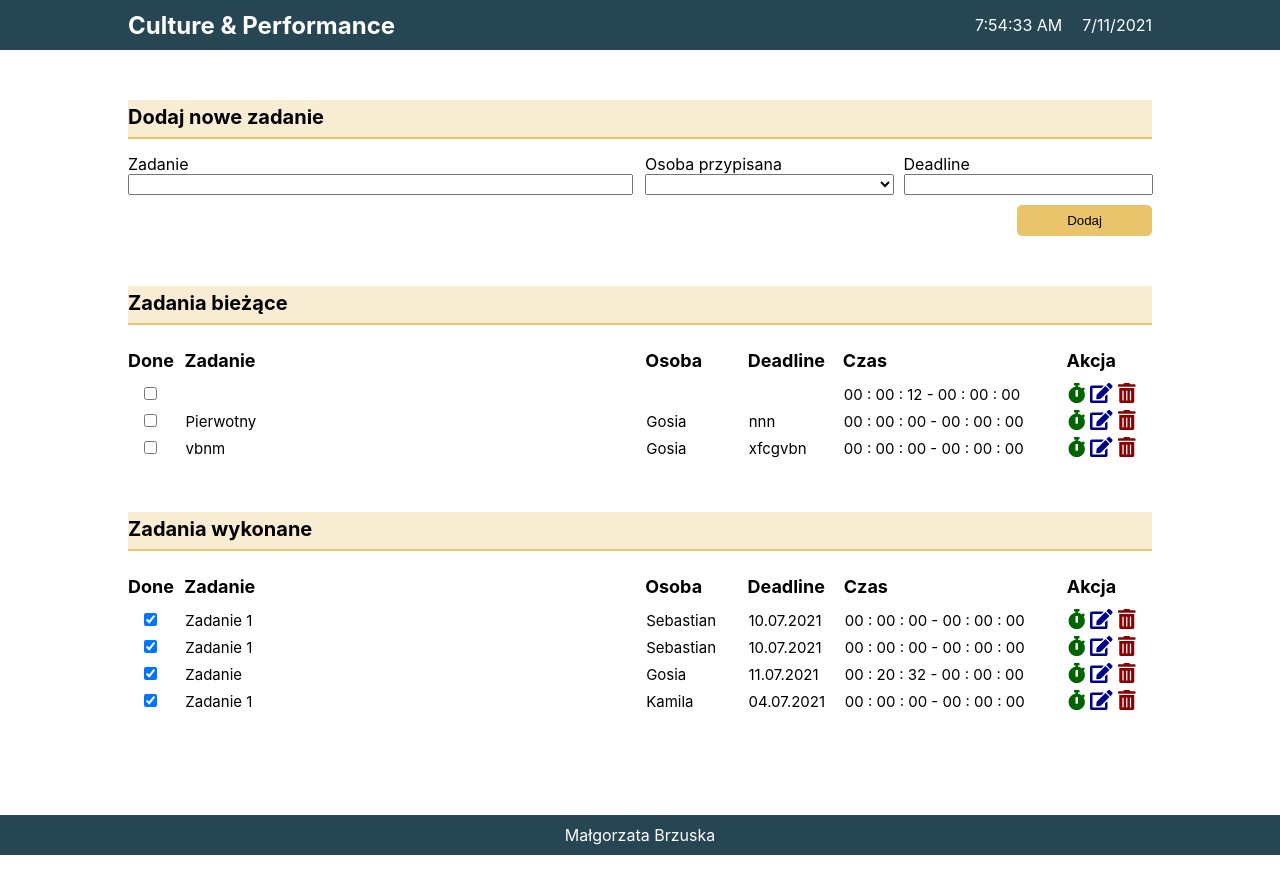
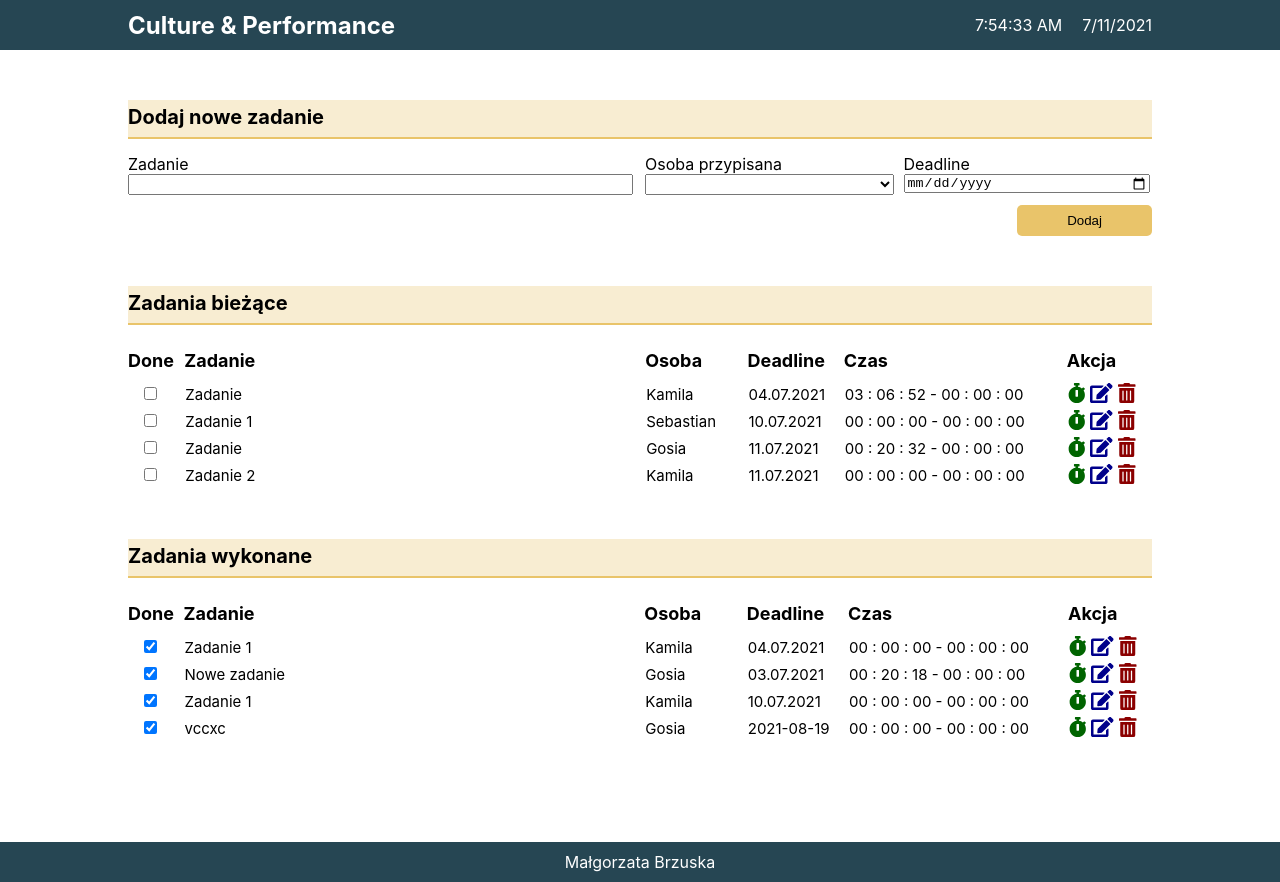
Before and after one commit to Margeriee/MeetingsNotes, a React (Create React App) app: page / in a window 1280 px wide. Before the commit the page ends 855 px from the top, so only its background shows below. Built offline with nearby package versions, Linux system fonts and the light colour scheme; data requests are answered from the project's data file.

Commit message:
fetch optimalization

```diff
--- a/db.json
+++ b/db.json
@@ -1,19 +1,19 @@
 {
   "tasks": [
     {
-      "description": " Zadanie 1",
-      "person": "Sebastian",
-      "deadline": " 10.07.2021",
       "id": 15,
-      "time": "00",
-      "done": true
+      "description": " Zadanie",
+      "person": "Kamila",
+      "deadline": " 04.07.2021",
+      "time": "0011212",
+      "done": false
     },
     {
       "description": " Zadanie 1",
       "person": "Sebastian",
       "deadline": " 10.07.2021",
       "time": "0",
-      "done": true,
+      "done": false,
       "id": 16
     },
     {
@@ -21,37 +21,48 @@
       "person": "Gosia",
       "deadline": " 11.07.2021",
       "time": "001200000000000000000000000",
-      "done": true,
+      "done": false,
       "id": 18
     },
     {
       "description": " Zadanie 1",
       "person": "Kamila",
       "deadline": " 04.07.2021",
-      "time": "0000000000000000000",
+      "time": "00000000000000000000",
       "done": true,
       "id": 22
     },
     {
       "id": 23,
-      "time": "012",
-      "done": false
+      "description": "Nowe zadanie",
+      "person": "Gosia",
+      "deadline": " 03.07.2021",
+      "time": "01218",
+      "done": true
     },
     {
-      "id": 25,
-      "description": "Pierwotny",
+      "description": " Zadanie 1",
+      "person": "Kamila",
+      "deadline": " 10.07.2021",
+      "time": "0000",
+      "done": true,
+      "id": 27
+    },
+    {
+      "description": "vccxc",
       "person": "Gosia",
-      "deadline": "nnn",
+      "deadline": "2021-08-19",
+      "time": "00",
+      "done": true,
+      "id": 28
+    },
+    {
+      "id": 29,
+      "description": " Zadanie 2",
+      "person": "Kamila",
+      "deadline": " 11.07.2021",
       "time": "0",
       "done": false
-    },
-    {
-      "description": "vbnm",
-      "person": "Gosia",
-      "deadline": " xfcgvbn",
-      "time": "0",
-      "done": false,
-      "id": 26
     }
   ]
 }
--- a/src/AddTask/AddTask.js
+++ b/src/AddTask/AddTask.js
@@ -53,7 +53,7 @@ export const AddTask = (props) => {
           </label>
           <label className="form__deadline">
             Deadline
-            <input name="deadline" value={form.deadline} onChange={handleChange} />
+            <input name="deadline" type="date" value={form.deadline} onChange={handleChange} />
           </label>
         </div>
         <div className="form__button">
--- a/src/App.js
+++ b/src/App.js
@@ -4,34 +4,23 @@ import { TaskTable } from './TaskTable/TaskTable';
 import { AddTask } from './AddTask/AddTask';
 import { PopUpForm } from './PopUpForm/PopUpForm';
 
-const apiURL = 'http://localhost:3001';
+const apiURL = 'http://localhost:3000';
 
 function App() {
   const [tasks, setTasks] = useState([]);
   const [doneTasks, setDoneTasks] = useState([]);
   const [editTask, setEditTask] = useState([]);
-  const [
-      show,
-      setShow
-  ] = useState(false);
+  const [show, setShow] = useState(false);
 
   useEffect(() => {
     getTasks();
-    getDoneTasks();
   }, []);
 
   const getTasks = () => {
     fetch(`${apiURL}/tasks`).then((res) => res.json()).then(
       (task) => {
         setTasks(task.filter(task => task.done === false));
-      }
-    )
-  };
-
-  const getDoneTasks = () => {
-    fetch(`${apiURL}/tasks`).then((res) => res.json()).then(
-      (doneTask) => {
-        setDoneTasks(doneTask.filter(task => task.done === true));
+        setDoneTasks(task.filter(task => task.done === true));
       }
     )
   };
@@ -84,7 +73,7 @@ function App() {
     setEditTask(task);
   }
 
-  const handleDoneDone = (taskData) => {
+  const handleDoneDone = (taskData, isDone) => {
     taskData.done = !taskData.done
     fetch(`${apiURL}/tasks/${taskData.id}`, {
       method: 'PUT',
@@ -98,13 +87,11 @@ function App() {
         Object.assign(taskToUpdate, updatedTask);
 
         getTasks();
-        getDoneTasks();
       });
   };
 
   const handleDone = (taskData) => {
     taskData.done = !taskData.done
-
     fetch(`${apiURL}/tasks/${taskData.id}`, {
       method: 'PUT',
       headers: {
@@ -117,7 +104,6 @@ function App() {
         Object.assign(taskToUpdate, updatedTask);
 
         getTasks();
-        getDoneTasks();
       });
   };
 
--- a/src/PopUpForm/PopUpForm.js
+++ b/src/PopUpForm/PopUpForm.js
@@ -21,6 +21,7 @@ export const PopUpForm = (props) => {
         event.preventDefault();
         console.log(`Handle Submit: ${task}`);
         console.log(task);
+
         onEdit({
           id: task.id,
           description: form.description,
@@ -29,6 +30,7 @@ export const PopUpForm = (props) => {
           time: task.time,
           done: task.done,
         });
+
         setForm({
             description: "",
             person: "",
--- a/src/Task/Task.js
+++ b/src/Task/Task.js
@@ -6,12 +6,12 @@ import { faTrashAlt, faEdit, faStopwatch } from '@fortawesome/free-solid-svg-ico
     const { task, onDelete, done, onEdit, showPopup } = props;
     const [timer, setTimer] = useState(0)
     const [isActive, setIsActive] = useState(false)
-    const [isPaused, setIsPaused] = useState(false)
+    // const [isPaused, setIsPaused] = useState(false)
     const increment = useRef(null)
 
     const handleStart = () => {
       setIsActive(!isActive)
-      setIsPaused(!isPaused)
+      // setIsPaused(!isPaused)
       if (isActive === true){
       increment.current = setInterval(() => {
         setTimer((timer) => timer + 1)
--- a/src/TaskTable/TaskTable.js
+++ b/src/TaskTable/TaskTable.js
@@ -2,7 +2,7 @@ import React from 'react';
 import { Task } from '../Task/Task';
 
 export const TaskTable = (props) => {
-    const {deleteTask, tasks, done, name, onEdit, showPopup} = props;
+    const {name, tasks, deleteTask, done, onEdit, showPopup} = props;
 
     return (
         <div className="table">
@@ -19,7 +19,7 @@ export const TaskTable = (props) => {
                 </tr>
                 </thead>
                 <tbody>
-                    {tasks.map(task => <Task onDelete={deleteTask} key={task.id} task={task} nb    s onEdit={onEdit} showPopup={showPopup}/>)}
+                    {tasks.map(task => <Task key={task.id} task={task} onDelete={deleteTask} done={done} onEdit={onEdit} showPopup={showPopup}/>)}
                 </tbody>
             </table>
         </div>
```
Lines whose indentation alone changed are shown as unchanged.
